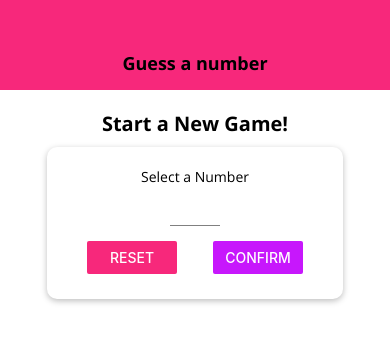
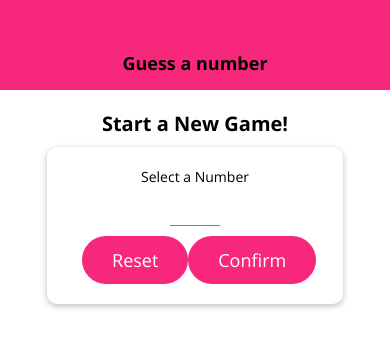
Before and after one commit to FeliceVarriano/rn-numberguesser, a React Native app: screen / in a window 390 px wide. Shown: the top 348 px of the page. Built offline with nearby package versions, Linux system fonts and the light colour scheme.

Commit message:
finish styling, implement ionicons

```diff
--- /dev/null
+++ b/components/MainButton.js
@@ -0,0 +1,35 @@
+import React from "react";
+import {
+  ProgressViewIOSComponent,
+  StyleSheet,
+  Text,
+  TouchableOpacity,
+  View,
+} from "react-native";
+import colors from "../constants/colors";
+
+const MainButton = (props) => {
+  return (
+    <TouchableOpacity activeOpacity={0.6} onPress={props.onPress}>
+      <View style={styles.button}>
+        <Text style={styles.buttonText}>{props.children}</Text>
+      </View>
+    </TouchableOpacity>
+  );
+};
+
+export default MainButton;
+
+const styles = StyleSheet.create({
+  button: {
+    backgroundColor: colors.primary,
+    paddingVertical: 12,
+    paddingHorizontal: 30,
+    borderRadius: 50,
+  },
+  buttonText: {
+    color: "white",
+    fontFamily: "open-sans",
+    fontSize: 18,
+  },
+});
--- a/screens/GameOverScreen.js
+++ b/screens/GameOverScreen.js
@@ -9,6 +9,8 @@
 } from "react-native";
 import BodyText from "../components/BodyText";
 import HeaderText from "../components/HeaderText";
+import MainButton from "../components/MainButton";
+import colors from "../constants/colors";
 
 const GameOverScreen = (props) => {
   return (
@@ -19,11 +21,20 @@
           style={styles.image}
           resizeMode="cover"
           source={require("../assets/success.png")}
+          //source={{
+          //uri: "https://cdn.pixabay.com/photo/2016/05/05/23/52/mountain-summit-1375015_960_720.jpg",
+          //}}
         />
       </View>
-      <BodyText>Number of Rounds: {props.roundsNumber}</BodyText>
-      <BodyText>Number was: {props.userNumber}</BodyText>
-      <Button title="NEW GAME" onPress={props.onRestart} />
+      <View style={styles.resultContainer}>
+        <BodyText style={styles.resultText}>
+          Your phone needed{" "}
+          <Text style={styles.highlight}>{props.roundsNumber}</Text> rounds to
+          guess the number{" "}
+          <Text style={styles.highlight}>{props.userNumber}</Text>
+        </BodyText>
+      </View>
+      <MainButton onPress={props.onRestart}>NEW GAME</MainButton>
     </View>
   );
 };
@@ -49,4 +60,17 @@
     overflow: "hidden",
     marginVertical: 30,
   },
+  resultContainer: {
+    marginHorizontal: 20,
+    marginVertical: 15,
+  },
+  highlight: {
+    color: colors.primary,
+    margin: 30,
+    fontFamily: "open-sans-bold",
+  },
+  resultText: {
+    textAlign: "center",
+    fontSize: 20,
+  },
 });
--- a/screens/GameScreen.js
+++ b/screens/GameScreen.js
@@ -9,7 +9,9 @@
 } from "react-native";
 import App from "../App";
 import Card from "../components/Card";
+import MainButton from "../components/MainButton";
 import NumberContainer from "../components/NumberContainer";
+import { Ionicons } from "@expo/vector-icons";
 
 //Generates a random number, if its the correct answer first try, recursively call itself.
 const generateRandomBetween = (min, max, exclude) => {
@@ -76,11 +78,12 @@
       <Text>Opponent's Guess</Text>
       <NumberContainer>{currentGuess}</NumberContainer>
       <Card style={styles.buttonContainer}>
-        <Button title="LOWER" onPress={nextGuessHandler.bind(this, "lower")} />
-        <Button
-          title="GREATER"
-          onPress={nextGuessHandler.bind(this, "greater")}
-        />
+        <MainButton onPress={nextGuessHandler.bind(this, "lower")}>
+          <Ionicons name="md-remove" size={24} color="white" />
+        </MainButton>
+        <MainButton onPress={nextGuessHandler.bind(this, "greater")}>
+          <Ionicons name="md-add" size={24} color="white" />
+        </MainButton>
       </Card>
     </View>
   );
--- a/screens/StartGameScreen.js
+++ b/screens/StartGameScreen.js
@@ -16,6 +16,7 @@
 import NumberContainer from "../components/NumberContainer";
 import BodyText from "../components/BodyText";
 import HeaderText from "../components/HeaderText";
+import MainButton from "../components/MainButton";
 
 const StartGameScreen = (props) => {
   //States
@@ -57,11 +58,12 @@
       <Card style={styles.summaryContainer}>
         <Text>You selected</Text>
         <NumberContainer>{selectedNumber}</NumberContainer>
-        <Button
-          title="START GAME"
+        <MainButton
           //onStartGame coming from props from app.js
           onPress={() => props.onStartGame(selectedNumber)}
-        />
+        >
+          START GAME
+        </MainButton>
       </Card>
     );
   }
@@ -84,19 +86,23 @@
             value={enteredValue}
           />
           <View style={styles.buttonContainer}>
-            <View style={styles.button}>
-              <Button
-                title="Reset"
+            <View>
+              <MainButton
+                style={styles.button}
                 onPress={resetInputHandler}
                 color={colors.primary}
-              />
+              >
+                Reset
+              </MainButton>
             </View>
-            <View style={styles.button}>
-              <Button
-                title="Confirm"
+            <View>
+              <MainButton
+                style={styles.button}
                 onPress={confirmInputHandler}
                 color={colors.acccent}
-              />
+              >
+                Confirm
+              </MainButton>
             </View>
           </View>
         </Card>
@@ -113,7 +119,7 @@
     alignItems: "center",
   },
   inputContainer: {
-    width: 300,
+    width: 400,
     maxWidth: "80%",
     alignItems: "center",
   },
```
